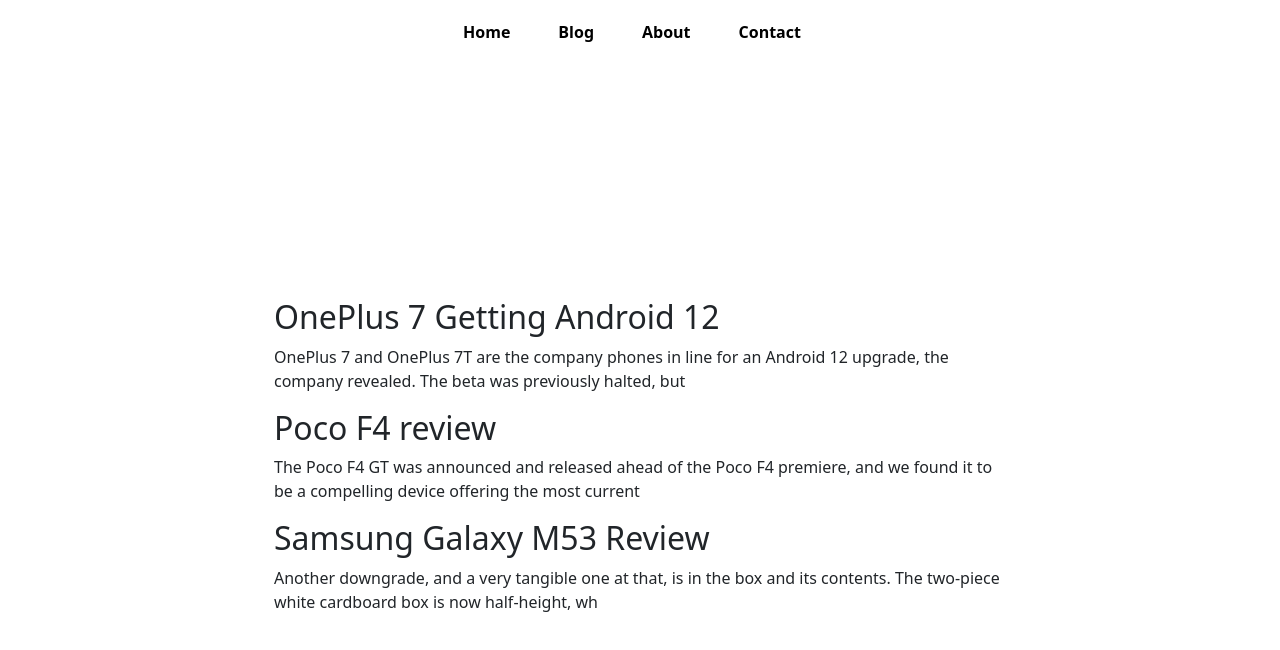
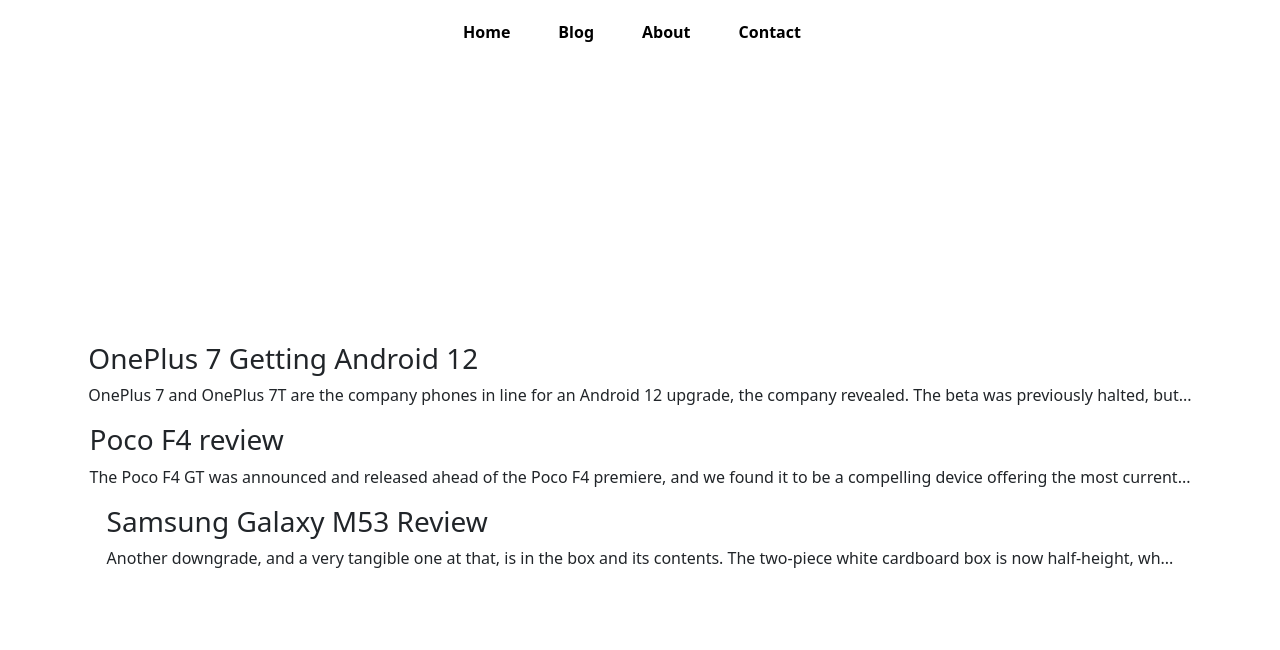
Before and after one commit to Shoaibv2/Shoaib-Khan, a Next.js app: page /blog in a window 1280 px wide. Shown: the top 650 px of the page. Built offline with nearby package versions, Linux system fonts and the light colour scheme.

Commit message:
Change content

```diff
--- a/pages/blog.js
+++ b/pages/blog.js
@@ -1,8 +1,8 @@
+import React, { useEffect, useState } from "react";
 import styles from "../styles/Blog.module.css";
 import Link from "next/link";
-import { useState, useEffect } from "react";
 
-export default function Blog() {
+const Blog = () => {
   const [blogs, setBlogs] = useState([]);
   useEffect(() => {
     fetch("http://localhost:3000/api/blogs")
@@ -14,19 +14,23 @@
       });
   }, []);
   return (
-    <div className="container">
+    <div className={styles.container}>
       <main className={styles.main}>
         {blogs.map((blogitem) => {
           return (
-            <div className={styles.blogpost} key={blogitem.slug}>
+            <div key={blogitem.slug}>
               <Link href={`/blogpost/${blogitem.slug}`}>
-                <h2>{blogitem.title}</h2>
+                <h3 className={styles.blogItemh3}>{blogitem.title}</h3>
               </Link>
-              <p>{blogitem.content.substring(0, 140)}</p>
+              <p className={styles.blogItemp}>
+                {blogitem.content.substr(0, 140)}...
+              </p>
             </div>
           );
         })}
       </main>
     </div>
   );
-}
+};
+
+export default Blog;
```
